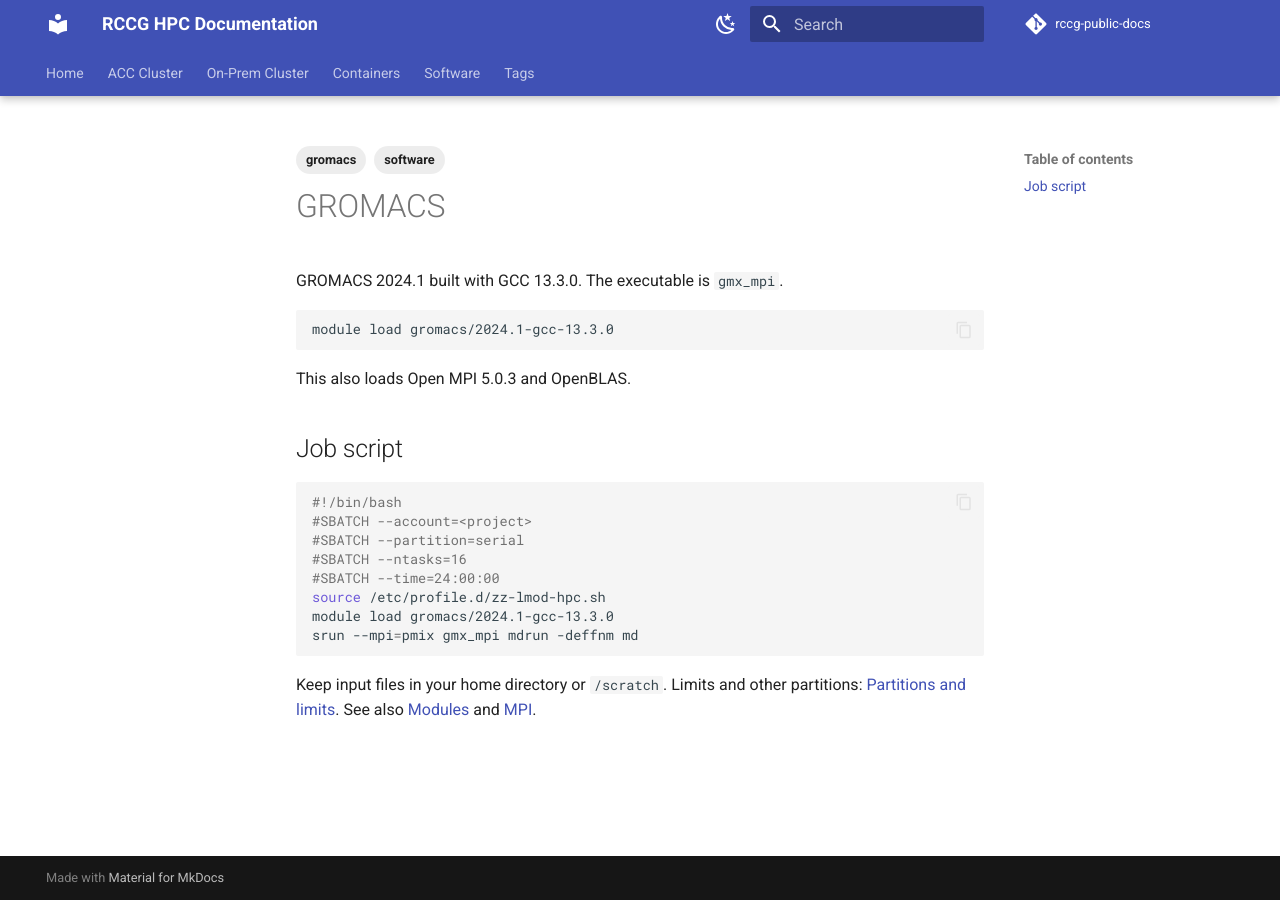
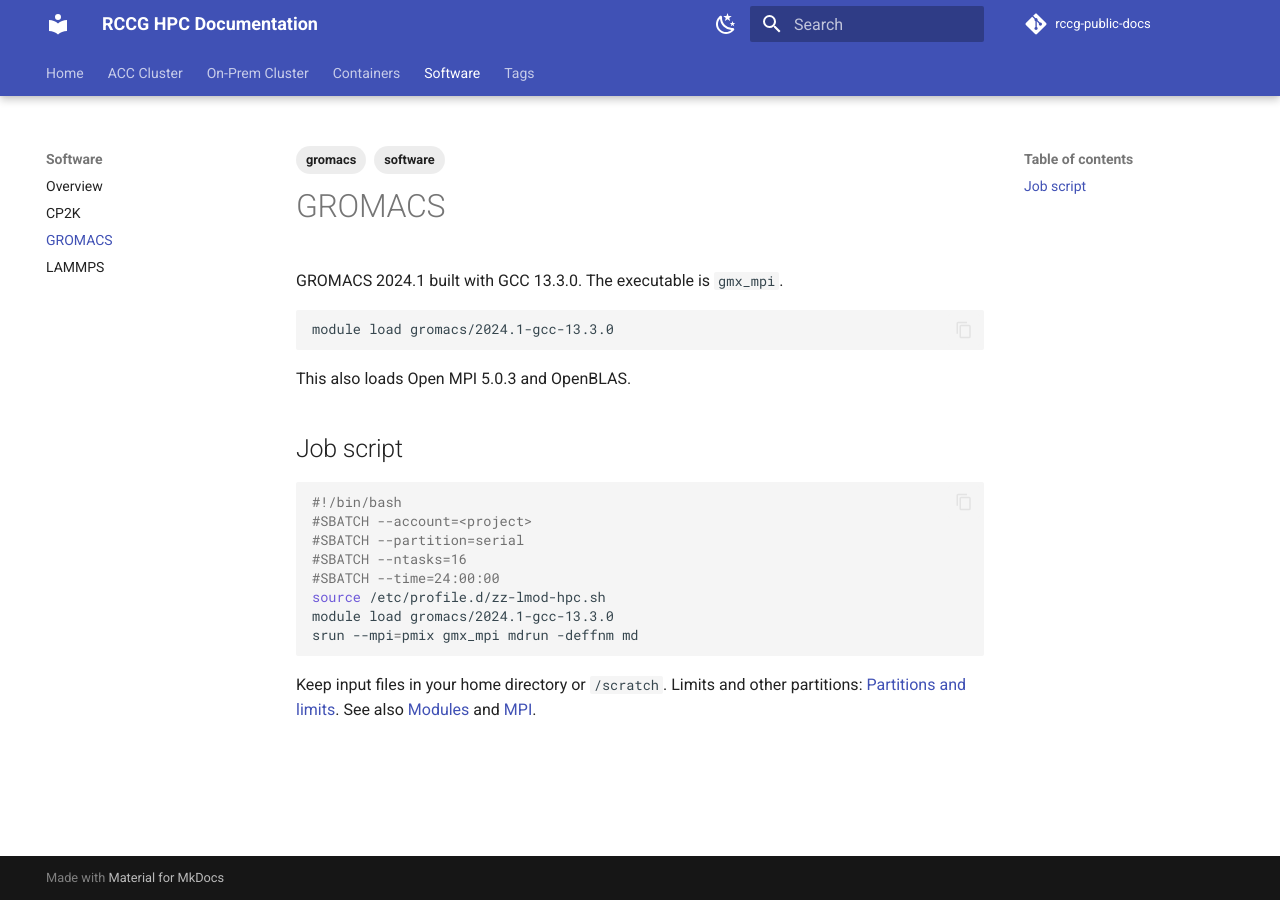
Before and after one commit to ResearchComputingTeam/rccg-public-docs, an MkDocs documentation site: the page built from docs/software/gromacs.md, in a window 1280 px wide. Built offline with MkDocs 1.6.1 and Material for MkDocs 9.7.7, drawn with Linux system fonts in a browser that asks for light colours; comment, search, counter and statistics services are not loaded.

Commit message:
docs: add scientific apps to navigation (#3)

```diff
--- a/mkdocs.yml
+++ b/mkdocs.yml
@@ -81,4 +81,7 @@ nav:
       - Running on Slurm: containers/running-on-slurm.md
   - Software:
       - Overview: software/index.md
+      - CP2K: software/cp2k.md
+      - GROMACS: software/gromacs.md
+      - LAMMPS: software/lammps.md
   - Tags: tags.md
```
